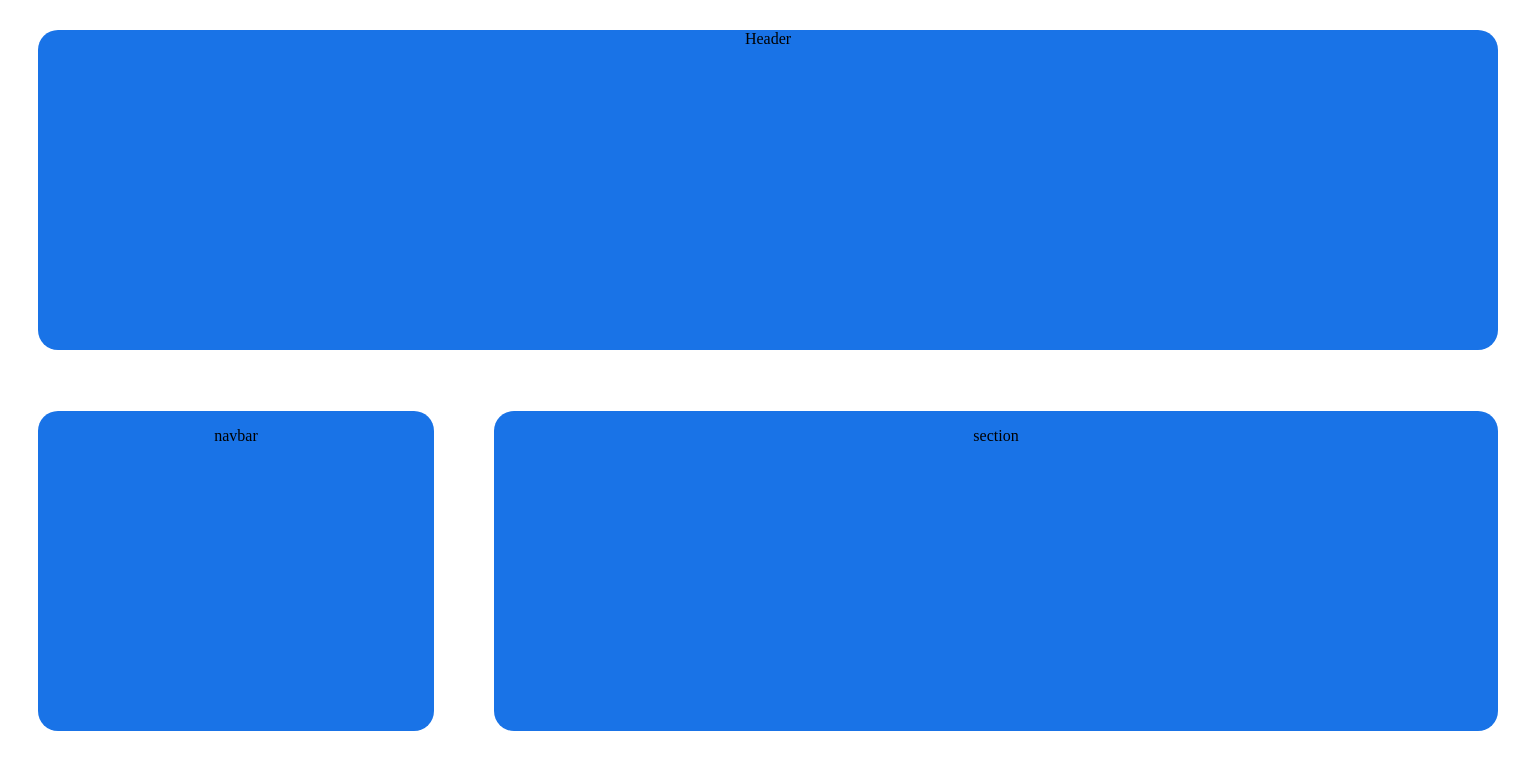
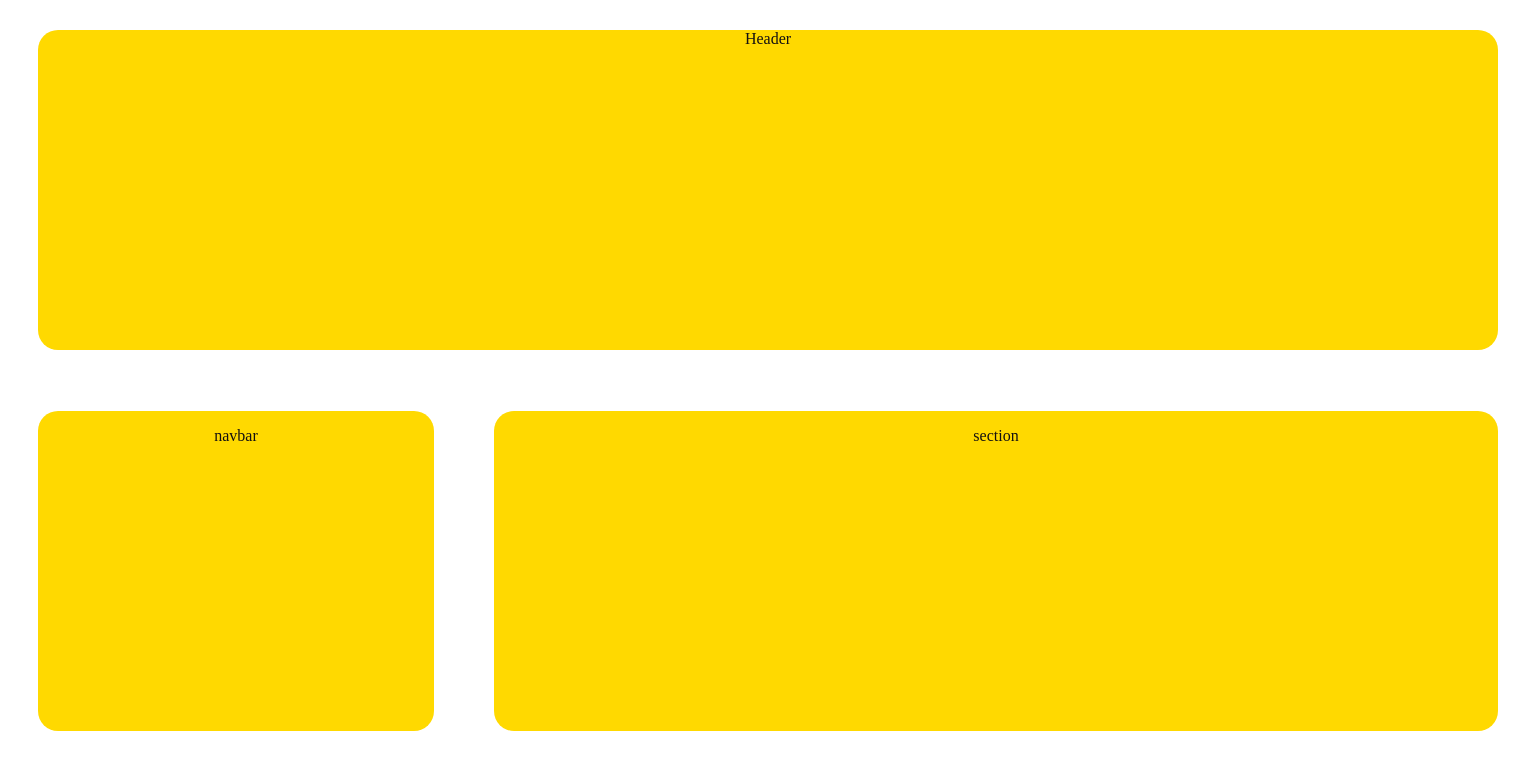
Before and after one commit to HenryJavangwe/responsive_challenge, a plain HTML site: page index.html in a window 1536 px wide. Shown: the top 784 px of the page. Drawn offline with Linux system fonts and the light colour scheme.

Commit message:
Added media query responsive rules for multiple devices

```diff
--- a/css/main.css
+++ b/css/main.css
@@ -4,14 +4,13 @@ nav,
 section,
 article,
 footer {
-    background-color: rgb(25, 115, 231);
+    background-color: rgb(32, 139, 226);
     margin: 2%;
     border-radius: 20px;
     height: 40vh;
     text-align: center;
 
 }
-
 
 /* HEADER STYLES */
 
@@ -44,3 +43,58 @@ article {
 footer {
     clear: both;
 }
+
+
+
+
+/* MOBILE PHONE RESPONSIVE RULES */
+
+@media all and (max-width: 414px){
+    header,
+    nav,
+    section,
+    article,s
+    footer  {
+        background-color: rgb(221, 17, 2);
+        color: white;
+    }
+
+}
+/* THIS IS WHERE I'VE PLACED ALL MY TABLET/
+IPAD RESPONSIVE RULES */
+@media all and (min-width: 768px){
+    header,
+    nav,
+    section,
+    article,s
+    footer  {
+        background-color: rgb(2, 96, 238);
+        color: white;
+    }
+
+    /* DESKTOP RESPONSIVE RULES */
+
+@media all and (min-width: 1280px){
+    header,
+    nav,
+    section,
+    article,s
+    footer  {
+        background-color: rgb(45, 241, 6);
+        color: white;
+    }
+
+}
+
+/* LARGER SCREENS DESKTOP RESPONSIVE RULES */
+
+@media all and (min-width: 1440px){
+    header,
+    nav,
+    section,
+    article,s
+    footer {
+        background-color: rgb(255, 217, 0);
+        color: rgb(20, 17, 17);
+    }
+}
```
